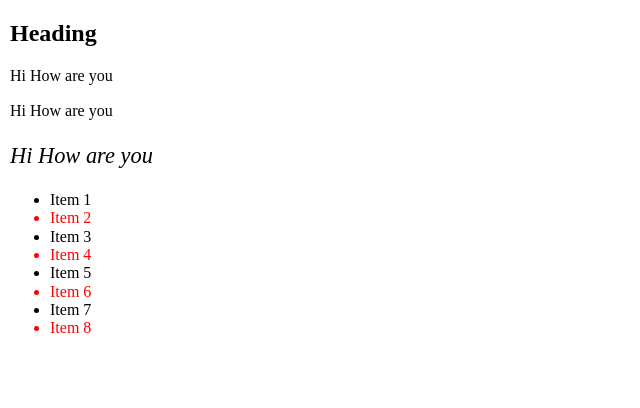
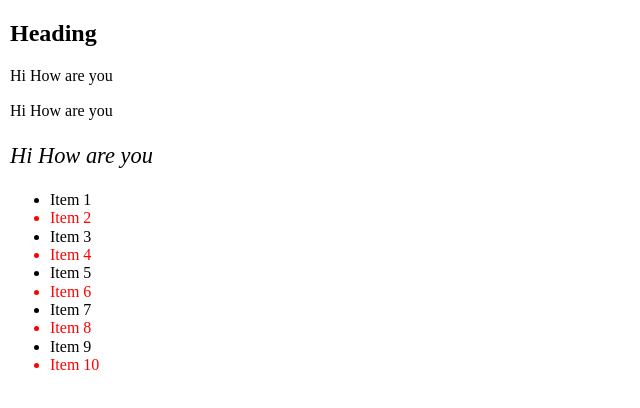
Before and after one commit to jkgdev8/codwithmosh-html-css, a website: page index.html in a window 1280 px wide. Shown: the whole page, without its empty margins (0-640 px from the left). Drawn offline with Linux system fonts and the light colour scheme.

Commit message:
added 10 items

```diff
--- a/index.html
+++ b/index.html
@@ -26,6 +26,8 @@
         <li>Item 6</li>
         <li>Item 7</li>
         <li>Item 8</li>
+        <li>Item 9</li>
+        <li>Item 10</li>
     </ul>
 
 
```
